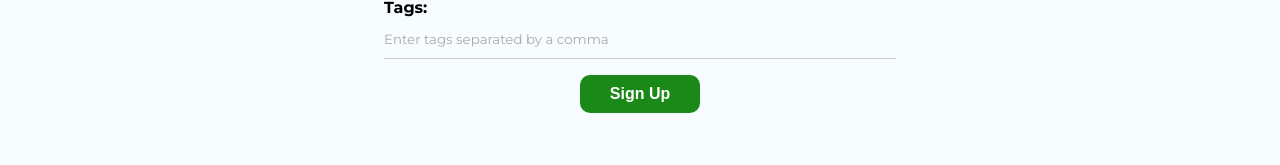
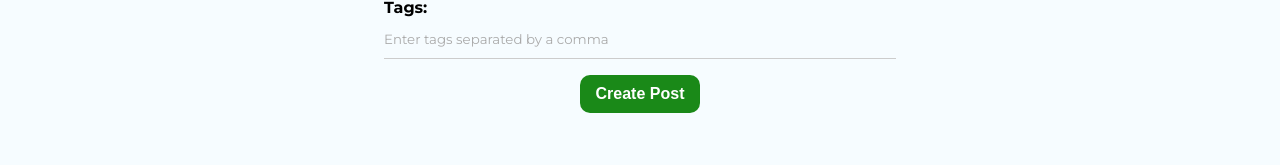
Before and after one commit to felype-carvalho/miniblog, a React (Create React App) app: page /posts/create in a window 1280 px wide. Shown: the part 470-635 px from the top of the page. Built offline with nearby package versions, Linux system fonts and the light colour scheme; no server answers; sample sign-in values are in the browser's storage.

Commit message:
Added function to insert posts in Firestore Database

```diff
--- a/src/pages/CreatePost/CreatePost.js
+++ b/src/pages/CreatePost/CreatePost.js
@@ -3,6 +3,7 @@
 import { useState } from 'react';
 import { useNavigate } from 'react-router-dom';
 import { useAuthValue } from '../../context/AuthContext';
+import { useInsertDocument } from '../../hooks/useInsertDocument';
 
 const CreatePost = () => {
     const [title, setTitle] = useState("");
@@ -11,8 +12,30 @@
     const [tags, setTags] = useState([]);
     const [formError, setFormError] = useState("");
 
+    const {insertDocument, response} = useInsertDocument("posts");
+
+    const {user} = useAuthValue();
+
     const handleSubmit = (e) => {
         e.preventDefault();
+        setFormError("")
+
+        //validade img URL
+
+        //create tag array
+
+        //check all values
+
+        insertDocument({
+            title,
+            image,
+            body,
+            tags,
+            uid: user.uid,
+            createBy: user.displayName,
+        });
+
+        // redirect to home page
     };
 
 
@@ -64,10 +87,9 @@
                         value={tags}
                     />
                 </label>
-                <button className="btn">Sign Up</button>
-                {/* {!loading && <button className="btn">Sign Up</button>}
-                {loading && <button className="btn" disabled>Loading...</button>}
-                {error && <p className="error">{error}</p>} */}
+                {!response.loading && <button className="btn">Create Post</button>}
+                {response.loading && <button className="btn" disabled>Loading...</button>}
+                {response.error && <p className="error">{response.error}</p>}
             </form>
         </div>
     )
```
